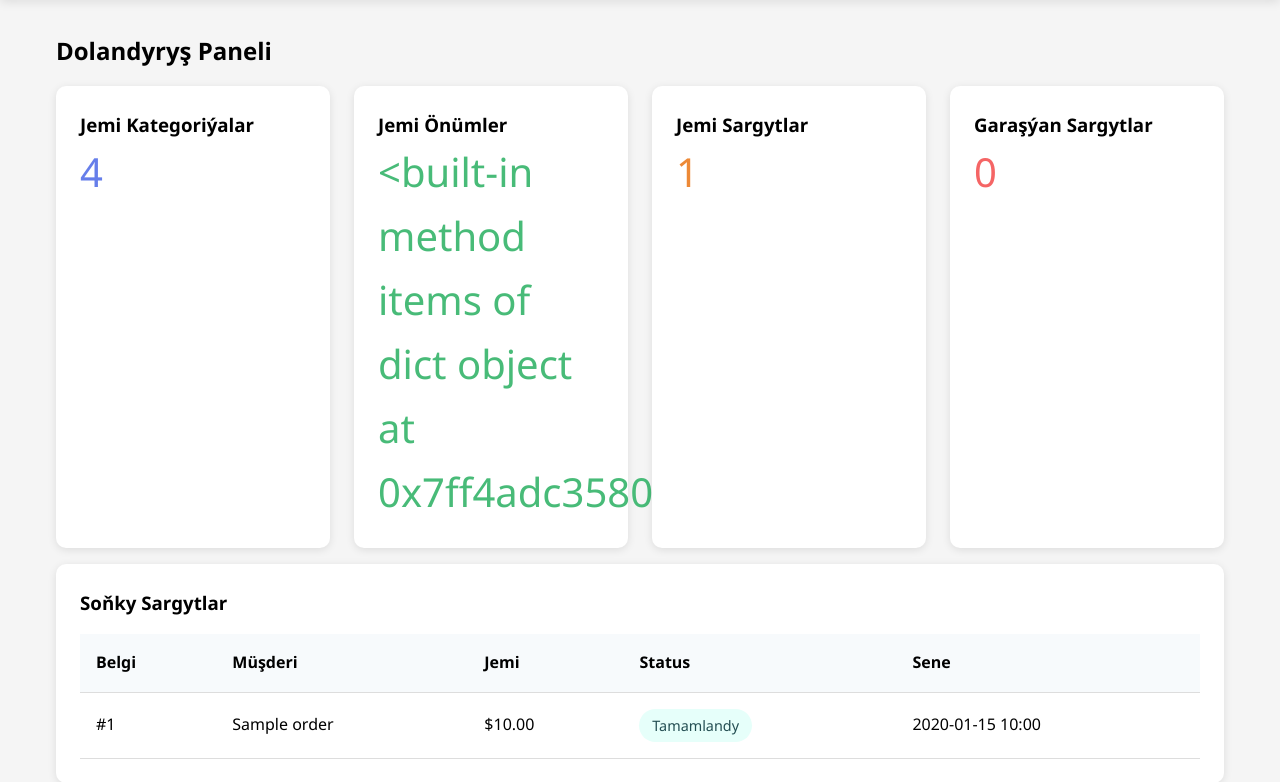
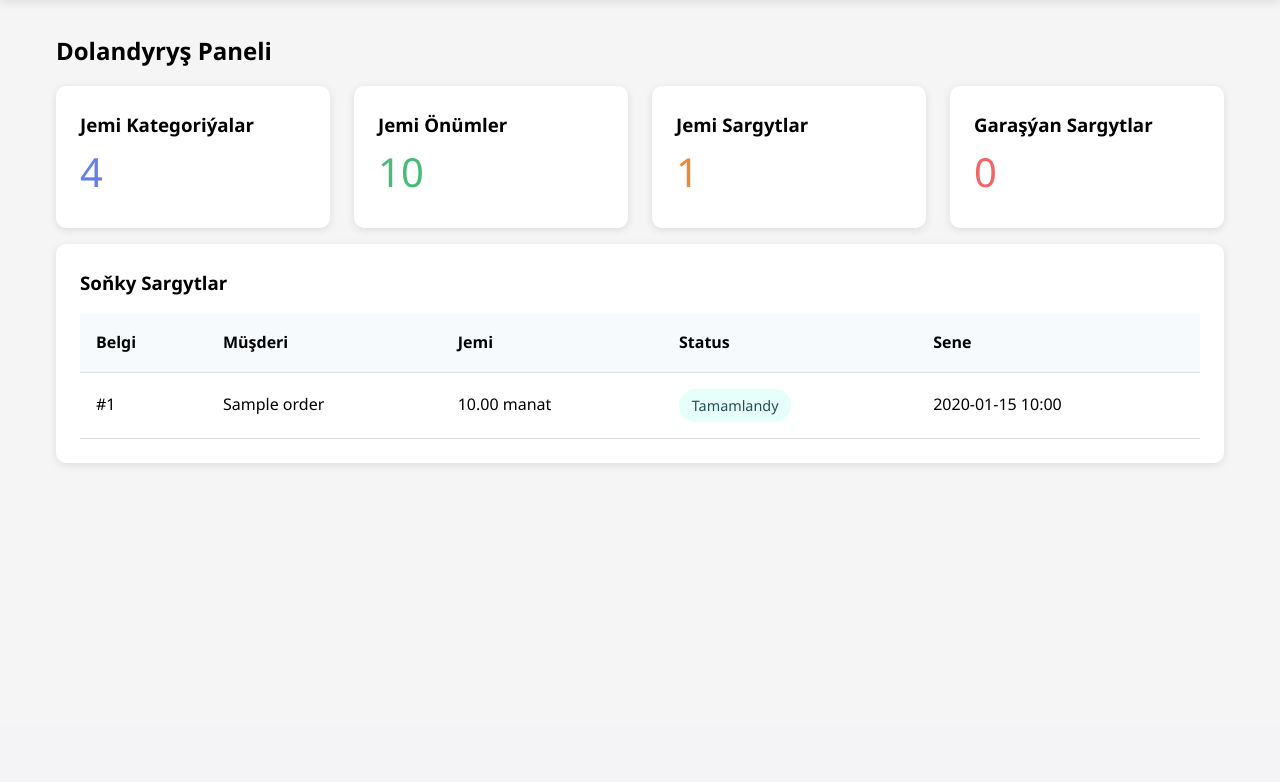
Before and after one commit to Ysmayylow01/oguz-canteen-admin, a Flask app: page /admin in a window 1280 px wide. Shown: the part 78-860 px from the top of the page. After the commit the page ends 543 px from the top, so only its background shows below. Run offline with Flask 3, Linux system fonts and the light colour scheme; the visitor is signed in with stand-in values (Sample User, id 1); data comes from the database, SQL or seed files in the repository; tables that the repository leaves empty hold one stand-in row (values such as "Sample post").

Commit message:
fixed bugs

```diff
--- a/templates/admin/dashboard.html
+++ b/templates/admin/dashboard.html
@@ -21,7 +21,7 @@
         </div>
         <div class="card">
             <h3>Jemi Önümler</h3>
-            <div style="font-size: 2.5rem; color: #48bb78;">{{ stats.items }}</div>
+            <div style="font-size: 2.5rem; color: #48bb78;">{{ stats['items']  }}</div>
         </div>
         <div class="card">
             <h3>Jemi Sargytlar</h3>
@@ -50,7 +50,7 @@
                 <tr>
                     <td>#{{ order.id }}</td>
                     <td>{{ order.customer_name }}</td>
-                    <td>${{ "%.2f"|format(order.total_amount) }}</td>
+                    <td>{{ "%.2f"|format(order.total_amount) }} manat</td>
                     <td>
                         {% if order.status == 'pending' %}
                             <span class="status-badge status-pending">Garaşylýar</span>
--- a/templates/admin/items.html
+++ b/templates/admin/items.html
@@ -48,7 +48,7 @@
                     <td>{{ item.id }}</td>
                     <td>{{ item.name }}</td>
                     <td>{{ item.category.name }}</td>
-                    <td>${{ "%.2f"|format(item.price) }}</td>
+                    <td>{{ "%.0f"|format(item.price) }} manat</td>
                     <td>
                         {% if item.available %}
                             <span style="color: green;">✓ Hawa</span>
--- a/templates/admin/orders.html
+++ b/templates/admin/orders.html
@@ -33,7 +33,7 @@
                     <td>#{{ order.id }}</td>
                     <td>{{ order.customer_name }}</td>
                     <td>{{ order.customer_phone }}</td>
-                    <td>${{ "%.2f"|format(order.total_amount) }}</td>
+                    <td>{{ "%.0f"|format(order.total_amount) }} manat</td>
                     <td>
                         {% if order.status == 'pending' %}
                             <span class="status-badge status-pending">Garaşylýar</span>
```
